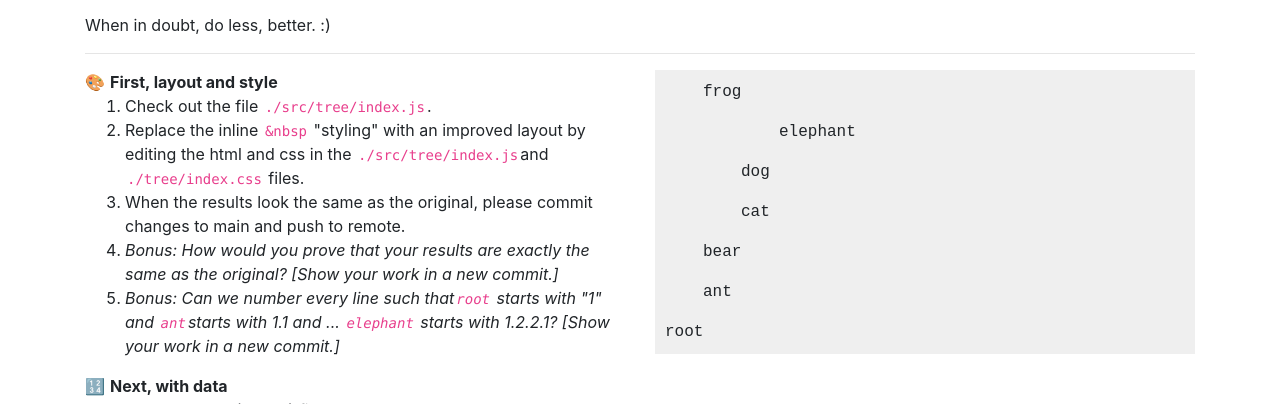
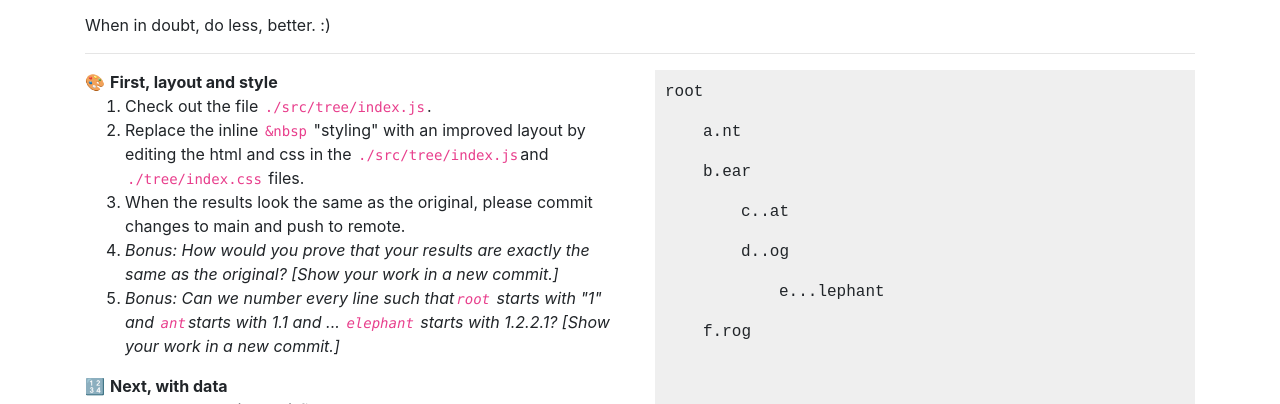
Before and after one commit to lx182/trees, a React (Create React App) app: page / in a window 1280 px wide. Shown: the part 468-872 px from the top of the page. Built offline with nearby package versions, Linux system fonts and the light colour scheme.

Commit message:
Next: (Bonus) add dots according of the level of node after first letter

```diff
--- a/src/tree/TreeNode.js
+++ b/src/tree/TreeNode.js
@@ -1,11 +1,14 @@
-const TreeNode = ({ node, children }) => {
+import { addDots } from "./addDots.js";
+
+const TreeNode = ({ node, children, level = 0 }) => {
+  const nodeName = addDots(node, level);
   return (
     <>
-      {node}
+      {nodeName}
       {children &&
         children.map((node) => (
           <div key={node.node} className="indent">
-            <TreeNode {...node} />
+            <TreeNode {...node} level={level + 1} />
           </div>
         ))}
     </>
--- /dev/null
+++ b/src/tree/addDots.js
@@ -0,0 +1,3 @@
+export const addDots = (str, numDots) => {
+    return str.substring(0, 1) + '.'.repeat(numDots) + str.substring(1, str.length);
+}
--- a/src/tree/index.css
+++ b/src/tree/index.css
@@ -1,15 +1,11 @@
 .tree {
   background-color: #efefef;
+  height: 100%;
   padding: 10px;
   font-family: monospace;
-  display: flex;
-  flex-direction: column-reverse;
-  height: auto;
 }
 
 .tree .indent{
   padding-inline-start: 38px;
-  margin-bottom: 1em ;
-  display: flex;
-  flex-direction: column-reverse;
+  margin-top: 1em ;
 }
```
